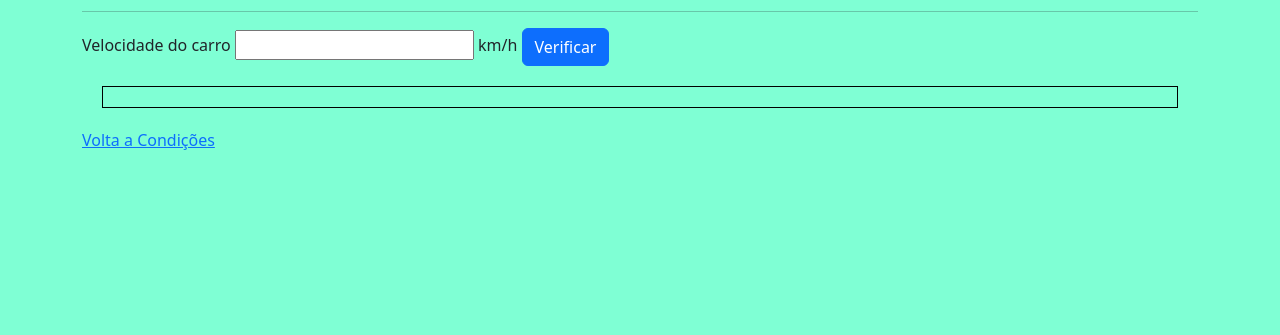
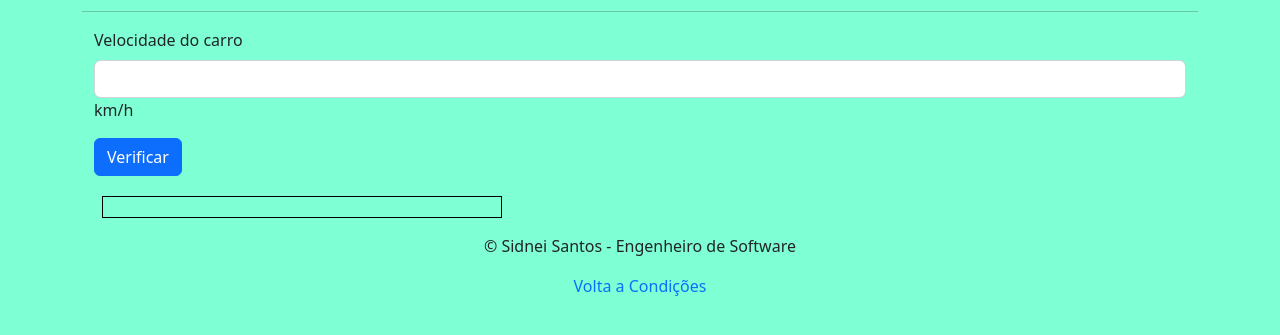
Before and after one commit to SidneiSantos1971/javascript-puro, a plain HTML site: page condicoes/verificavelocidade.html in a window 1280 px wide. Shown: the part 53-388 px from the top of the page. Drawn offline with nearby package versions, Linux system fonts and the light colour scheme.

Commit message:
pagina inicial alterada

```diff
--- a/condicoes/condicao.css
+++ b/condicoes/condicao.css
@@ -15,4 +15,5 @@ footer a {
     padding: 10px;
     font-size: 20px;
     border: 1px solid black;
+    width: 400px;
 }
--- a/condicoes/verificavelocidade.html
+++ b/condicoes/verificavelocidade.html
@@ -11,17 +11,33 @@
     <script src="verificavelocidade.js" defer></script>
 </head>
 <body>
-    <div class="container">
+    <header class="container">
         <h1>Verifica Velocidade</h1>
-    <hr>
-    <label class="" for="txtVel">Velocidade do carro</label>
-    <input class="" type="number" name="txtVel" id="txtVel"> km/h
-    <button class="btn btn-primary" id="btnVerificar">Verificar</button>
-    <div class="resultado" id="res">
+        <hr>
+    </header>
+    <main class="container">
+        <div class="container">
+            <div class="row">
+            </div>
+
+            <div class="mb-3">
+                <label class="form-label" for="txtVel">Velocidade do carro</label>
+            <input class="form-control col-9" type="number" name="txtVel" id="txtVel">km/h
+            </div>
+            <div class="mb-3">
+                <button class="btn btn-primary" id="btnVerificar">Verificar</button>
+            </div>
 
     </div>
-    <a href="index.html">Volta a Condições</a>
+    <div class="resultado mb-3" id="res">
+
     </div>
-
+            </div>
+        </div>
+    </main>
+    <footer class="container text-center">
+        <p>&copy; Sidnei Santos - Engenheiro de Software</p>
+        <p><a href="index.html">Volta a Condições</a></p>
+    </footer>
 </body>
 </html>
```
Also changed, not shown: condicoes/index.html (+5 -2 lines), index.html (+1 -1 lines).
